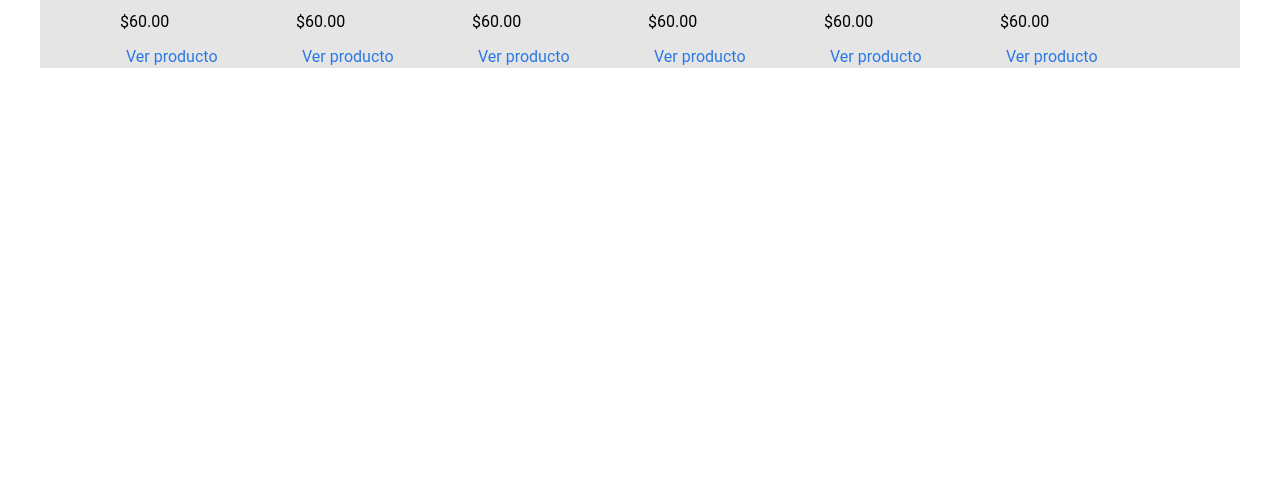
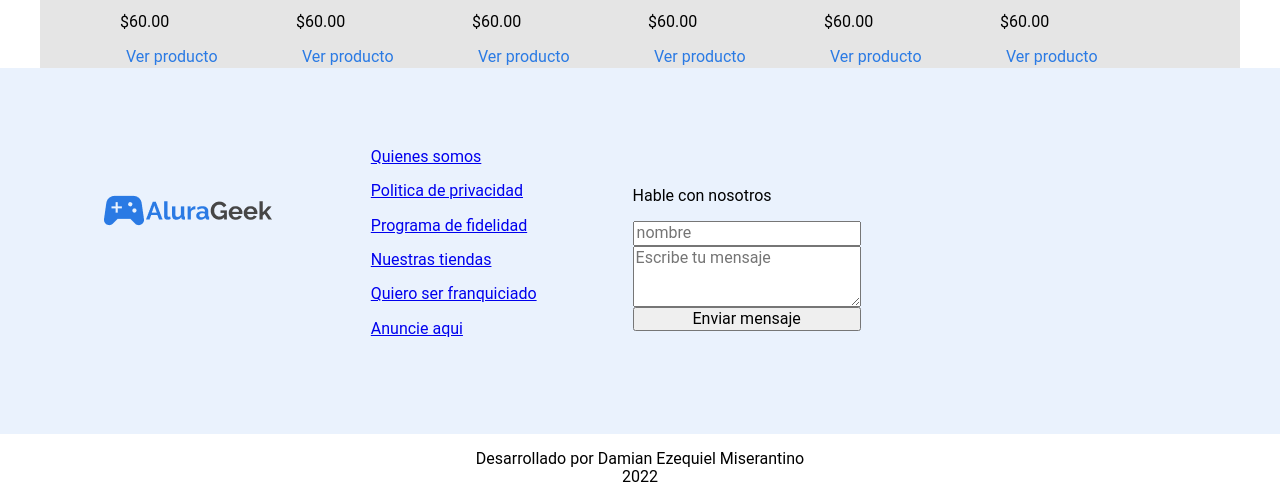
Before and after one commit to damian9385/e-comerce, a plain HTML site: page index.html in a window 1280 px wide. Shown: the part 1203-1706 px from the top of the page. Before the commit the page ends 1271 px from the top, so only its background shows below. Drawn offline with Linux system fonts and the light colour scheme.

Commit message:
seguimos

```diff
--- a/css/main.css
+++ b/css/main.css
@@ -28,9 +28,10 @@ body {
 
 .lupa {
     color: #A2A2A2;
+    display: flex;
     left: 55%;
     position: absolute;
-    top: 13%;
+    top: 7%;
 }
 
 .loguin {
@@ -109,3 +110,51 @@ body {
     border-style: none;
     color: #2A7AE4;
 }
+
+.contactos {
+    align-items: center;
+    background: #EAF2FD;
+    display: flex;
+    flex-direction: row;
+    justify-content: center;
+    padding: 64px 0;
+    width: 100%;
+}
+
+.alurageek {
+    align-items: center;
+    display: flex;
+    padding: 0 0 5rem;
+    position: relative;
+    right: 16rem;
+
+}
+
+.contactos__info{
+    display: flex;
+    position: relative;
+    flex-direction: column;
+    right: 9.8rem;
+}
+.contacto__info {
+    display: flex;
+    padding: 0 0 1rem;
+}
+
+.form{
+    display: flex;
+    flex-direction: column;
+    position: relative;
+    right: 3.8rem;
+}
+
+.desarrollo {
+    align-items: center;
+    display: flex;
+    position: relative;
+    flex-direction: column;
+}
+
+.desarrollador {
+    margin: 1rem 0 -1rem;
+}
--- a/index.html
+++ b/index.html
@@ -201,5 +201,42 @@
     </div>
 
     </section>
+
+    <section class="contactos">
+
+        <div class="alurageek">
+        <img class="vector" src="Vector.png" alt="dibujo jostick">
+        <img class="alura" src="Alura.png" alt="alura">
+        <img class="geek" src="Geek.png" alt="geek">
+        </div>
+
+        <nav class="contactos__info">
+            <ul class="info">
+                <li class="contacto__info"><a class="contacto__link" href="#">Quienes somos</a></li>
+                <li class="contacto__info"><a class="contacto__link" href="#">Politica de privacidad</a></li>
+                <li class="contacto__info"><a class="contacto__link" href="#">Programa de fidelidad</a></li>
+                <li class="contacto__info"><a class="contacto__link" href="#">Nuestras tiendas</a></li>
+                <li class="contacto__info"><a class="contacto__link" href="#">Quiero ser franquiciado</a></li>
+                <li class="contacto__info"><a class="contacto__link" href="#">Anuncie aqui</a></li>
+            </ul>
+        </nav>
+
+        <form class="form">
+
+                <p class="parrafo">Hable con nosotros</p>
+                <input class="nombre" id="nombre" type="text" name="Nombre" placeholder="nombre">
+                <textarea class="textarea" id="textarea" cols="10" rows="3" name="Mensaje" placeholder="Escribe tu mensaje"></textarea>
+                <button class="enviar" type="submit">Enviar mensaje</button>
+
+
+        </form>
+    </section>
+
+    <footer class="desarrollo">
+
+            <p class="desarrollador">Desarrollado por Damian Ezequiel Miserantino</p>
+            <p class="año">2022</p>
+
+    </footer>
 </body>
 </html>
```
